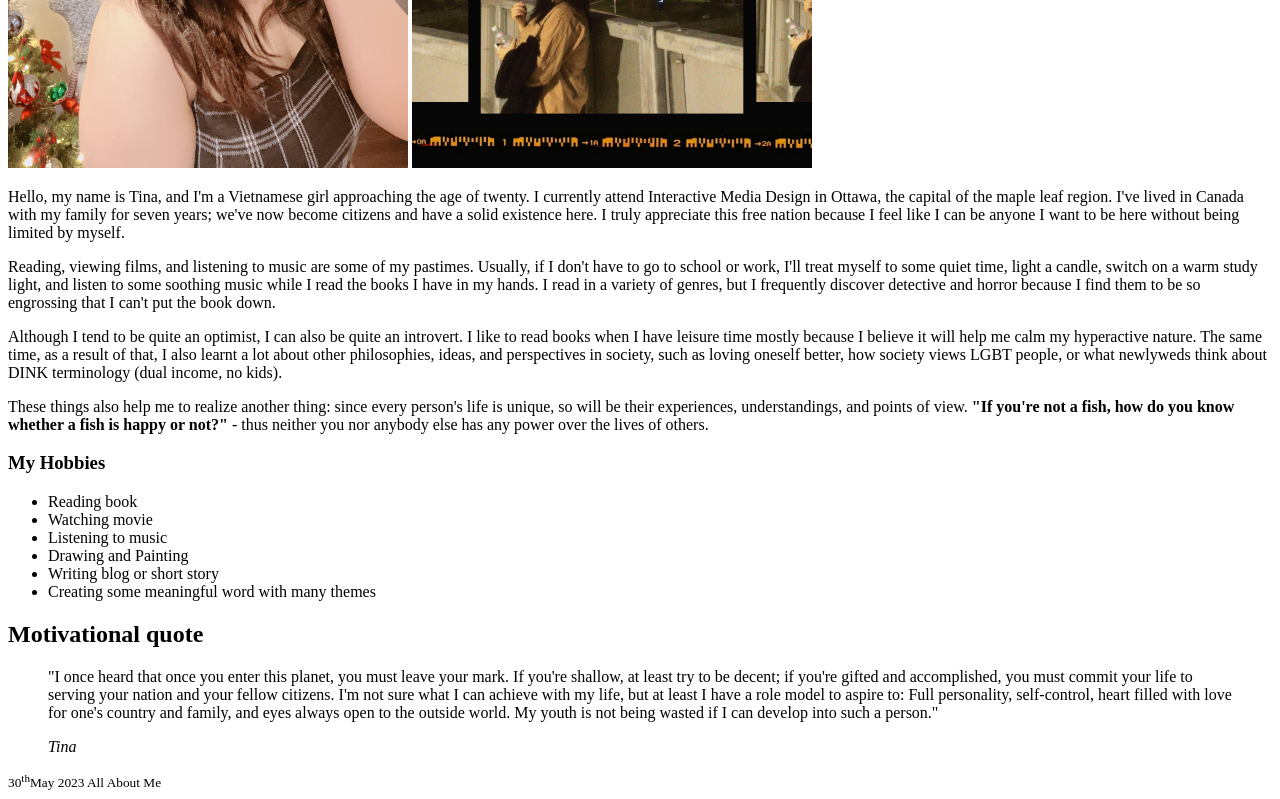
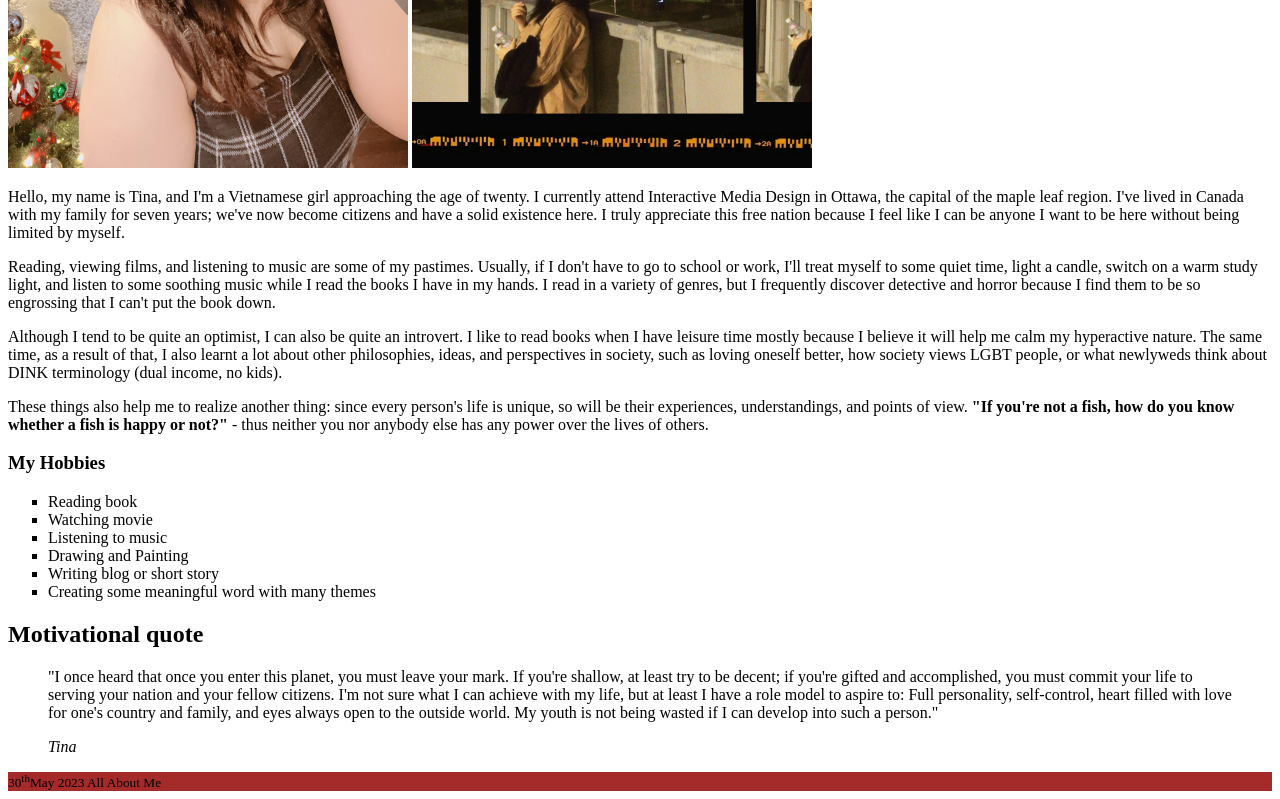
Before and after one commit to Tinale2023/tinale.github.io, a plain HTML site: page html-assignment/index.html in a window 1280 px wide. Shown: the part 565-1364 px from the top of the page. Drawn offline with Linux system fonts and the light colour scheme.

Commit message:
Update index.html

```diff
--- a/html-assignment/index.html
+++ b/html-assignment/index.html
@@ -5,7 +5,7 @@
     <meta http-equiv="X-UA-Compatible" content="IE=edge">
     <meta name="viewport" content="width=device-width, initial-scale=1.0">
     <title>Document</title>
-    <link rel="stylesheet" href="css style/main.css"
+    <link rel="stylesheet" href="main.css"
 </head>
 <body>
 
```
